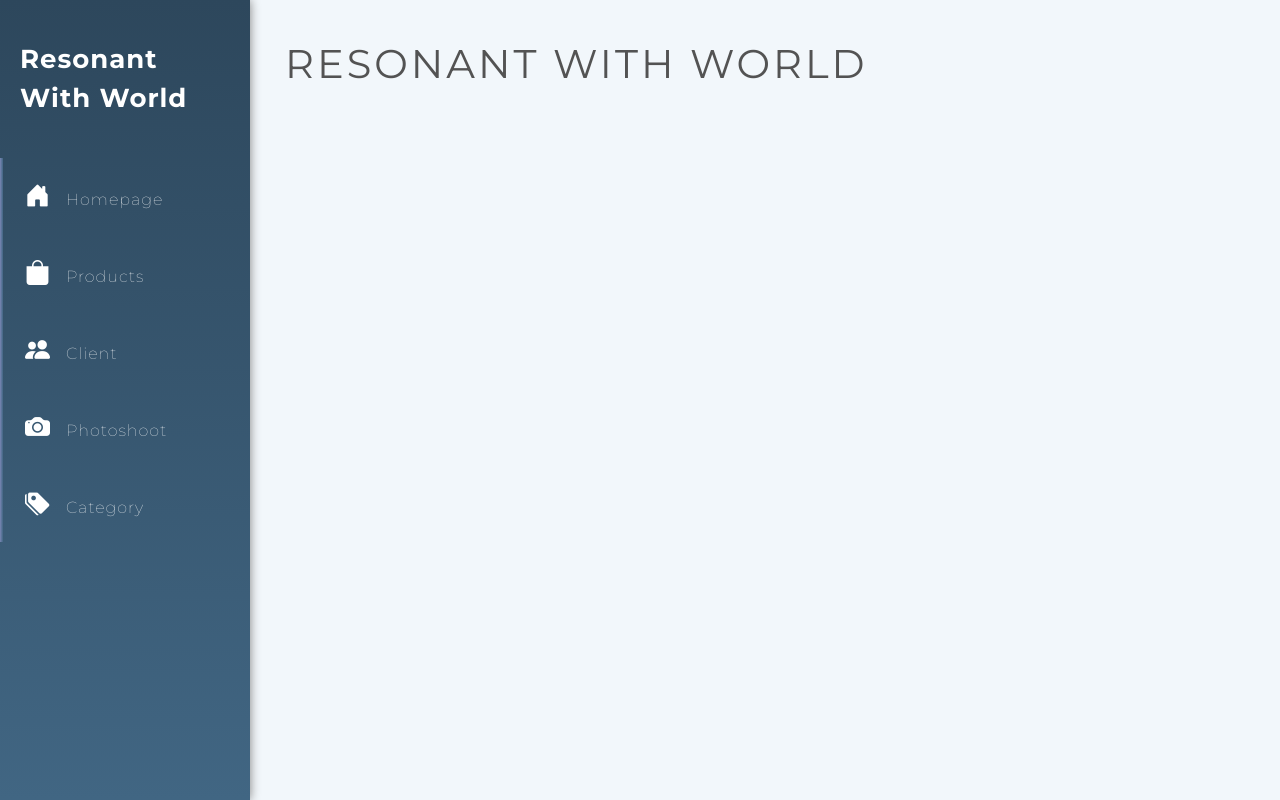
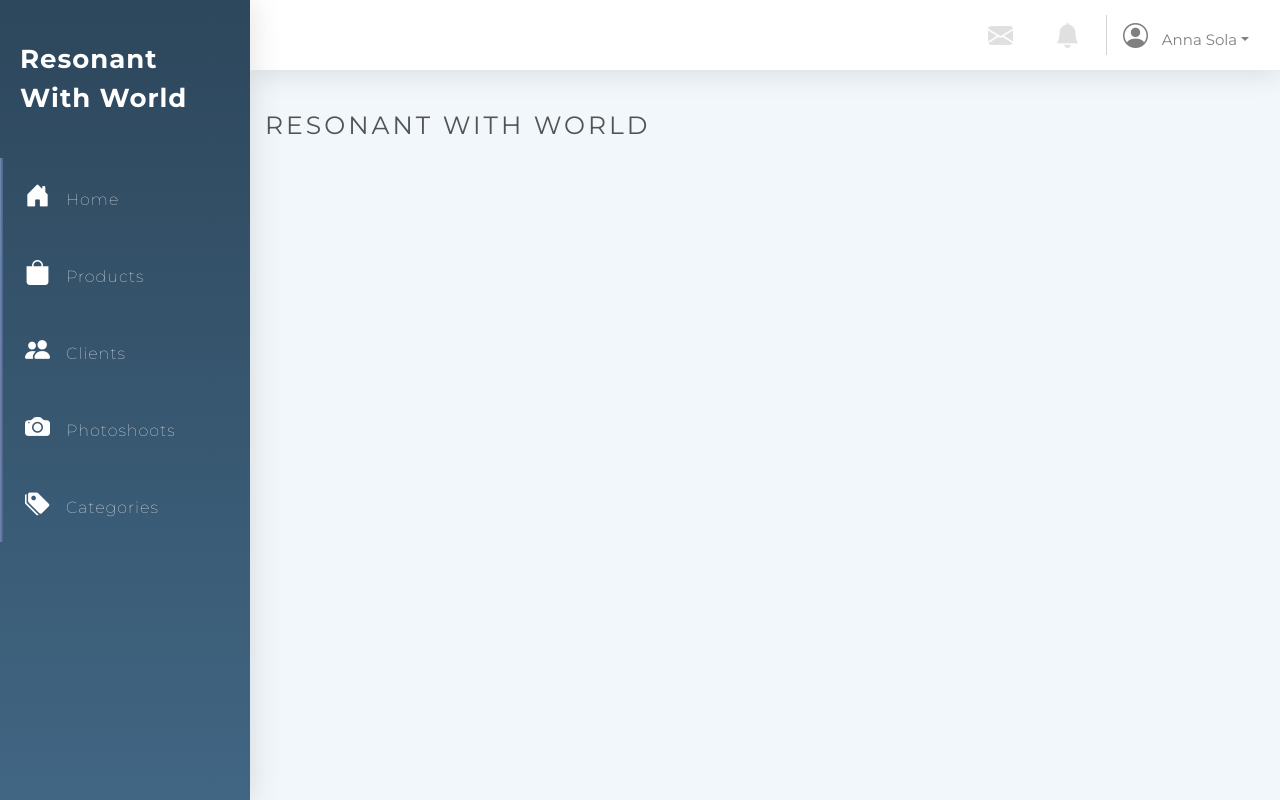
Before and after one commit to SaraahTran/Resonant-with-World, a PHP site: page /index.php in a window 1280 px wide. Run offline with PHP 8.4, Linux system fonts and the light colour scheme.

Commit message:
Menu and Styles
- Added a top bar
- Edited CSS for menu

```diff
--- a/Styles/style.css
+++ b/Styles/style.css
@@ -1,3 +1,11 @@
+/*Global*/
+*{
+    font-family: Montserrat, sans-serif!important;
+}
+
+html, body {
+    height: 100%;
+}
 
 /*Menu*/
 
@@ -13,7 +21,9 @@
     font-family: Montserrat, sans-serif;
     letter-spacing: 1px;
     font-weight: 100;
-    box-shadow: 0 0 10px grey;
+    box-shadow: 0.15rem 0.15rem 1.75rem 0 rgba(58, 59, 69, 0.15);
+    z-index: 3!important;
+
 }
 
 .content-container {
@@ -80,19 +90,63 @@ i{
     width: 100%;
 }
 
+/*Top Bar*/
+
+nav{
+    box-shadow: 0 0.15rem 1.75rem 0 rgba(58, 59, 69, 0.15);
+    height: 70px;
+    padding-top: 10px;
+    z-index: 1!important;
+}
+
+.icon{
+    color: #e0e0e0;
+}
+
+.icon:hover{
+    color: #2D475C;
+    transition: all 0.5s;
+}
+
+.vl {
+    border-left: 1px solid lightgrey;
+    height: 40px;
+}
+
+
+.topbar-text{
+    color: grey;
+    font-size: 15px;
+}
+
+.topbar-text:hover{
+    color: #2D475C;
+    transition: all 0.5s;
+}
+
+.dropdown-item:active{
+    background: #2D475C!important;
+}
+
 /*Pages*/
 
 .content-container {
-    padding: 40px 270px;
+    padding: 0px 0px 0px 250px;
+    margin: 0px;
+    color: #535353;
+    font-family: Montserrat, sans-serif;
     background: #F2F7FB;
     height: 100%;
-    color: #535353;
-    font-family: Montserrat, sans-serif;
+
+}
+
+.container-fluid{
+    padding-top: 40px;
 }
 
 h1{
     font-weight: 700;
-    font-size: 30px;
+    font-size: 25px!important;
     text-transform: uppercase;
     letter-spacing: 3px;
 }
--- a/category.php
+++ b/category.php
@@ -11,11 +11,10 @@
 </head>
 
 <body>
-
 <?php include('./menu.php');?>
 
+
 <h1>Category</h1>
-
 
 </body>
 
--- a/menu.php
+++ b/menu.php
@@ -11,7 +11,7 @@
 </head>
 
 <body>
-
+<!--Side Bar-->
 <div class="sidebar-container">
     <div class="sidebar-logo">
  Resonant With World
@@ -20,7 +20,7 @@
 
         <li>
             <a href="/index.php">
-                <i class="bi bi-house-door-fill" aria-hidden="true"></i> Homepage
+                <i class="bi bi-house-door-fill" aria-hidden="true"></i> Home
             </a>
         </li>
 
@@ -32,30 +32,54 @@
         </li>
         <li>
             <a href="/client.php">
-                <i class="bi bi-people-fill" aria-hidden="true"></i> Client
+                <i class="bi bi-people-fill" aria-hidden="true"></i> Clients
             </a>
         </li>
         <li>
             <a href="/photoshoot.php">
-                <i class="bi bi-camera-fill" aria-hidden="true"></i> Photoshoot
+                <i class="bi bi-camera-fill" aria-hidden="true"></i> Photoshoots
             </a>
         </li>
 
         <li>
             <a href="/category.php">
-                <i class="bi bi-tags-fill" aria-hidden="true"></i> Category
+                <i class="bi bi-tags-fill" aria-hidden="true"></i> Categories
             </a>
         </li>
     </ul>
 </div>
 
+<!--Top Bar-->
+
 <div class="content-container">
+    <nav class="bg-white sticky-top">
+
+
+        <div class="container-fluid navbar-brand d-flex justify-content-end">
+            <a href="#" class="nav-link icon">  <i class="bi bi-envelope-fill"></i></a>
+            <a href="#" class="nav-link icon">  <i class="bi bi-bell-fill"></i></a>
+
+            <div class="vl"></div>
+
+            <div class="nav-item dropdown">
+                <a href="#" class="nav-link dropdown-toggle topbar-text" data-toggle="dropdown"><i class="bi bi-person-circle"></i> Anna Sola</a>
+                <div class="dropdown-menu">
+                    <a href="#" class="dropdown-item">Profile</a>
+                    <a href="#" class="dropdown-item">Settings</a>
+                    <div class="dropdown-divider"></div>
+                    <a href="#"class="dropdown-item">Log Out</a>
+                </div>
+            </div>
+
+        </div>
+    </nav>
+
+    <!--Start of Page-->
     <div class="container-fluid">
 
-
+<!-- Bootstrap JavaScript-->
+<script src="https://code.jquery.com/jquery-3.5.1.min.js"></script>
+<script src="https://cdn.jsdelivr.net/npm/bootstrap@4.6.0/dist/js/bootstrap.bundle.min.js"></script>
 
 </body>
-
-
-
 </html>
```
